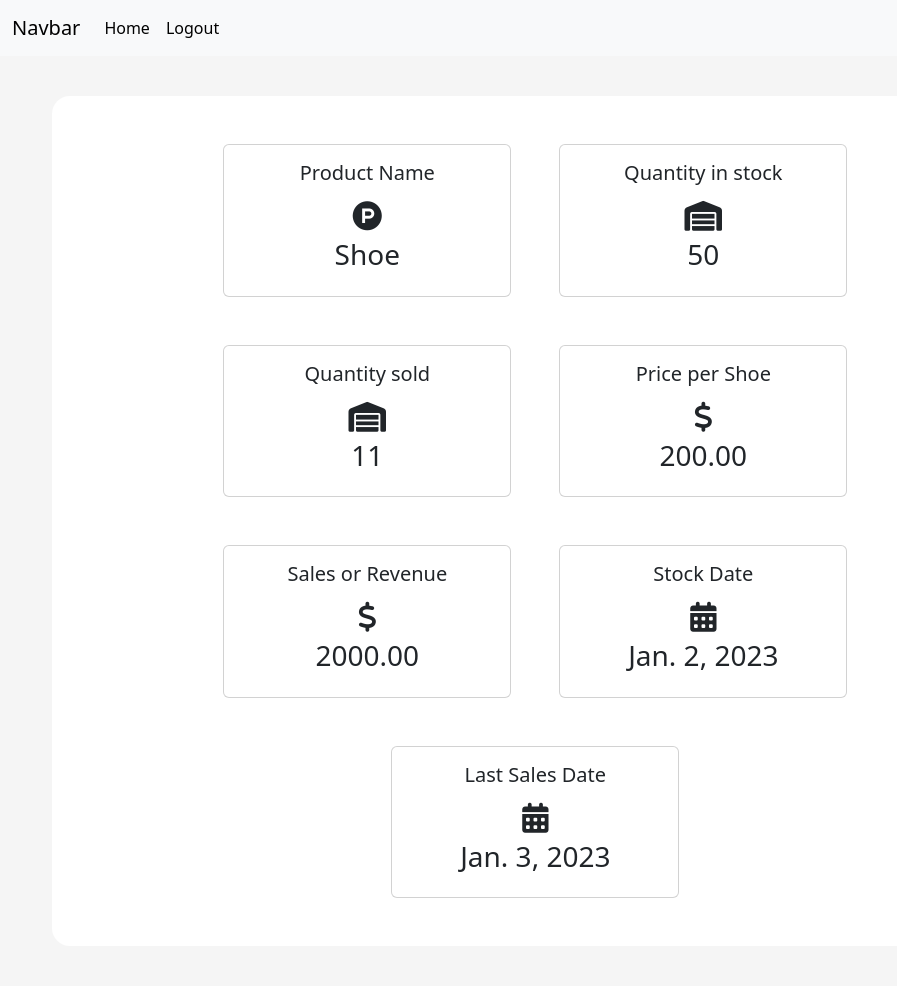
After one commit to hasalioma3/IMS, a Django app: page /inventory/product/1 in a window 1280 px wide. The commit adds this page. Shown: the whole page, without its empty margins (0-897 px from the left). Run offline with Django 4.2, Linux system fonts and the light colour scheme; a user stored in the database is signed in; data comes from the database, SQL or seed files in the repository; both versions use the stored data as it was after the commit.

Commit message:
Icons/inventory per item

```diff
--- a/inventory/models.py
+++ b/inventory/models.py
@@ -13,4 +13,4 @@ class Inventory(models.Model):
 
 
     def __str__(self):
-        return self.name + "Hi"
+        return self.name
--- a/inventory/urls.py
+++ b/inventory/urls.py
@@ -1,9 +1,10 @@
-from .views import index
+from .views import inventory_list,per_product_view
 from django.urls import path
 
 
 # namespace = "inventory"
 
 urlpatterns = [
-    path("", index, name="index"),
+    path("", inventory_list, name="index"),
+    path("product/<int:pk>", per_product_view, name="product"),
 ]
--- a/inventory/views.py
+++ b/inventory/views.py
@@ -1,8 +1,21 @@
-from django.shortcuts import render
+from django.shortcuts import render, get_object_or_404
+from django.contrib.auth.decorators import login_required
+from .models import Inventory
+# Create your views here.
 
-# Create your views here.
-def index(request):
+@login_required
+def inventory_list(request):
+    inventories = Inventory.objects.all()
     context = {
-        "title": "Index Page"
+        "title": "Inventory List",
+        "inventories": inventories
     }
-    return render(request, "inventory/index.html", context=context)
+    return render(request, "inventory/inventory_list.html", context=context)
+
+@login_required
+def per_product_view(request, pk):
+    inventory = get_object_or_404(Inventory, pk=pk)
+    context ={
+        'inventory': inventory
+    }
+    return render(request, "inventory/per_product.html", context=context)
--- /dev/null
+++ b/templates/inventory/per_product.html
@@ -0,0 +1,89 @@
+{% extends '../layout.html' %}
+{% load static %}
+
+{% block content %}
+    <div class="content-section">
+        <div class="row mx-auto justify-content-center">
+            <div class="card m-4" style="width: 18rem;">
+                <div class="card-body">
+                    <h5 class="card-title text-center">Product Name</h5>
+                    <div style="font-size: 30px;" class="text-center">
+                        <span>
+                            <i class="fab fa-product-hunt"></i>
+                        </span>
+                    </div>
+                    <h3 class="text-center">{{inventory.name}}</h3>
+                </div>
+            </div>
+            <div class="card m-4" style="width: 18rem;">
+                <div class="card-body">
+                    <h5 class="card-title text-center">Quantity in stock</h5>
+                    <div style="font-size: 30px;" class="text-center">
+                        <span>
+                            <i class="fa-solid fa-warehouse"></i>
+                        </span>
+                    </div>
+                    <h3 class="text-center">{{inventory.quantity_in_stock}}</h3>
+                </div>
+            </div>
+            <div class="card m-4" style="width: 18rem;">
+                <div class="card-body">
+                    <h5 class="card-title text-center">Quantity sold</h5>
+                    <div style="font-size: 30px;" class="text-center">
+                        <span>
+                            <i class="fa-solid fa-warehouse"></i>
+                        </span>
+                    </div>
+                    <h3 class="text-center">{{inventory.quantity_sold}}</h3>
+                </div>
+            </div>
+            <div class="card m-4" style="width: 18rem;">
+                <div class="card-body">
+                    <h5 class="card-title text-center">Price per {{ inventory.name }}</h5>
+                    <div style="font-size: 30px;" class="text-center">
+                        <span>
+                            <i class="fa-solid fa-dollar-sign"></i>
+                        </span>
+                    </div>
+                    <h3 class="text-center">{{inventory.cost_per_item}}</h3>
+                </div>
+
+            </div>
+            <div class="card m-4" style="width: 18rem;">
+                <div class="card-body">
+                    <h5 class="card-title text-center">Sales or Revenue</h5>
+                    <div style="font-size: 30px;" class="text-center">
+                        <span>
+                            <i class="fa-solid fa-dollar-sign"></i>
+                        </span>
+                    </div>
+                    <h3 class="text-center">{{inventory.sales}}</h3>
+                </div>
+
+            </div>
+            <div class="card m-4" style="width: 18rem;">
+                <div class="card-body">
+                    <h5 class="card-title text-center">Stock Date</h5>
+                    <div style="font-size: 30px;" class="text-center">
+                        <span>
+                            <i class="fa-solid fa-calendar-days"></i>
+                        </span>
+                    </div>
+                    <h3 class="text-center">{{inventory.stock_date}}</h3>
+                </div>
+            </div>
+
+            <div class="card m-4" style="width: 18rem;">
+                <div class="card-body">
+                    <h5 class="card-title text-center">Last Sales Date</h5>
+                    <div style="font-size: 30px;" class="text-center">
+                        <span>
+                            <i class="fa-solid fa-calendar-days"></i>
+                        </span>
+                    </div>
+                    <h3 class="text-center">{{inventory.last_sales_date}}</h3>
+                </div>
+            </div>
+        </div>
+    </div>
+{% endblock content %}
--- a/templates/layout.html
+++ b/templates/layout.html
@@ -8,6 +8,7 @@
     <meta name="viewport" content="width=device-width, initial-scale=1.0">
     <link href="https://cdn.jsdelivr.net/npm/bootstrap@5.3.0-alpha1/dist/css/bootstrap.min.css" rel="stylesheet" integrity="sha384-GLhlTQ8iRABdZLl6O3oVMWSktQOp6b7In1Zl3/Jr59b6EGGoI1aFkw7cmDA6j6gD" crossorigin="anonymous">
     <link rel="stylesheet" href="{% static 'css/main.css' %}" type="text/css" >
+    <link rel="stylesheet" href="https://cdnjs.cloudflare.com/ajax/libs/font-awesome/6.2.1/css/all.min.css" integrity="sha512-MV7K8+y+gLIBoVD59lQIYicR65iaqukzvf/nwasF0nqhPay5w/9lJmVM2hMDcnK1OnMGCdVK+iQrJ7lzPJQd1w==" crossorigin="anonymous" referrerpolicy="no-referrer" />
     {% if title %}
     <title>IMS - {{ title }}</title>
     {% else %}
```
Also changed, not shown: templates/inventory/inventory_list.html (added, +34 -0 lines), db.sqlite3.
